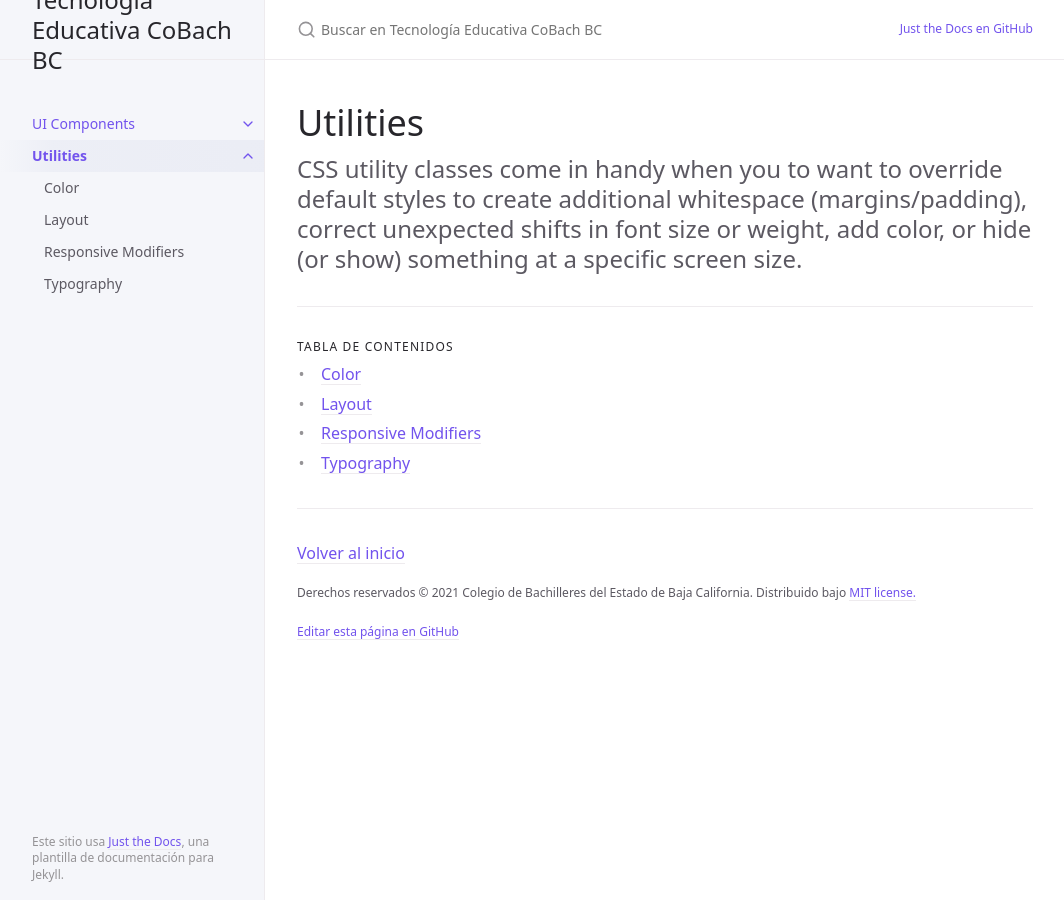
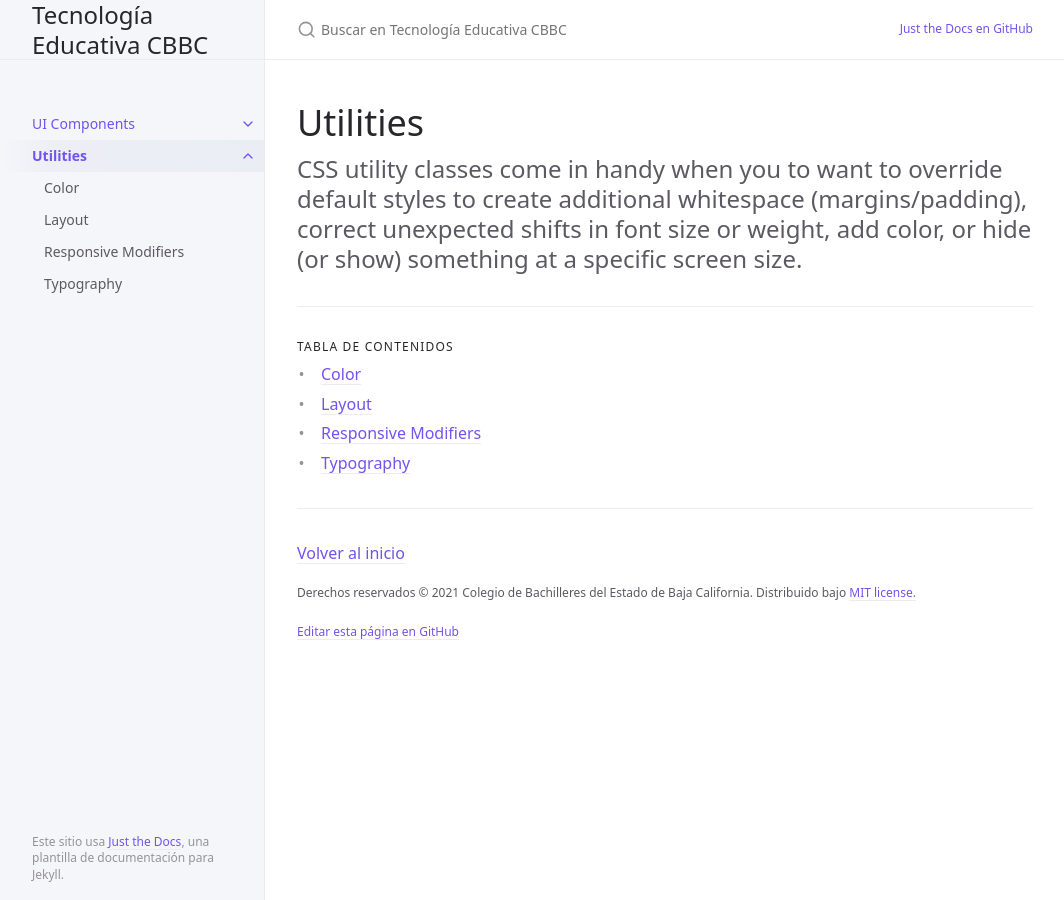
Before and after one commit to CoBachBC/demo, a Jekyll site: the page built from docs/utilities/utilities.md, in a window 1280 px wide. Shown: the whole page, without its empty margins (107-1171 px from the left). Built offline with Jekyll 4.4.1, drawn with Linux system fonts in a browser that asks for light colours.

Commit message:
Update _config.yml

```diff
--- a/_config.yml
+++ b/_config.yml
@@ -13,7 +13,7 @@
 # you will see them accessed via {{ site.title }}, {{ site.github_repo }}, and so on.
 # You can create any custom variable you would like, and they will be accessible
 # in the templates via {{ site.myvariable }}.
-title: Tecnología Educativa CoBach BC
+title: Tecnología Educativa CBBC
 description: Recursos de tecnología educativa para Colegio de Bachilleres del Estado de Baja California
 baseurl: "" # the subpath of your site, e.g. /blog
 url: "https://cobachbc.github.io/EduTec/" # the base hostname & protocol for your site, e.g. http://example.com
```
